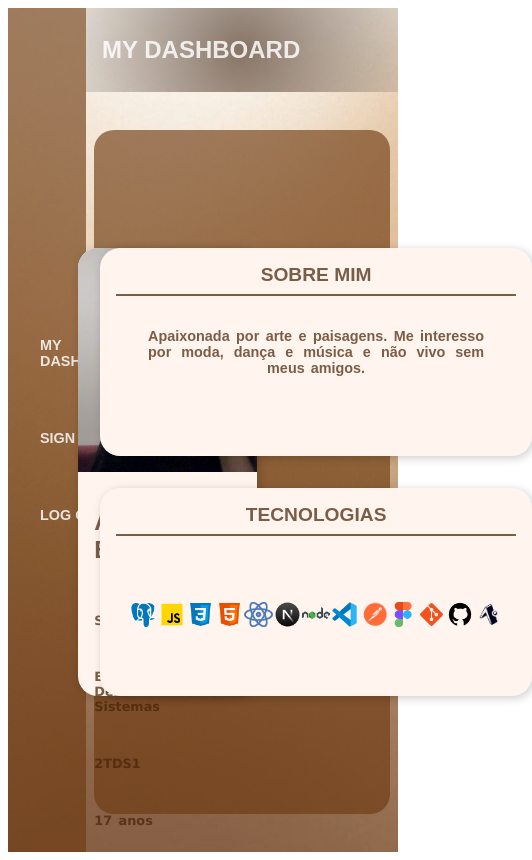
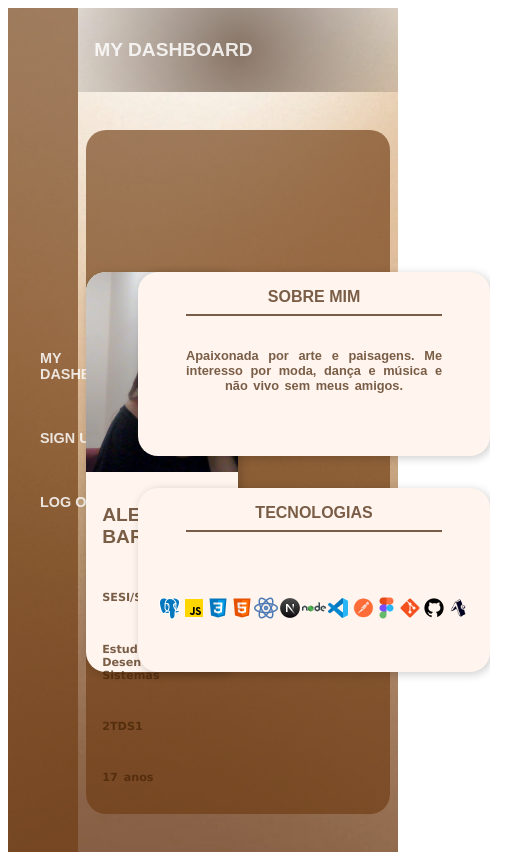
Before and after one commit to 4yob/atividade02-pages-frontend, a Next.js app: page /profile in a window 390 px wide. Shown: the whole page, 532 px wide, since content can reach past the window. Built offline with nearby package versions, Linux system fonts and the light colour scheme.

Commit message:
feat: add laptop responsiveness

```diff
--- a/styles/Card.module.css
+++ b/styles/Card.module.css
@@ -44,3 +44,27 @@
     width: 1.8rem;
     height: 1.8rem;
 }
+
+@media (max-width: 1024px) {
+    .card2 {
+        width: 20rem;
+        height: 10.5rem;
+    }
+
+    .card2 h2 {
+        font-size: 1rem;
+    }
+
+    .card2 p {
+        font-size: 0.8rem;
+    }
+
+    .card2 img {
+        width: 1.5rem;
+        height: 1.5rem;
+    }
+
+    .line {
+        width: 80%;
+    }
+}
--- a/styles/Home.module.css
+++ b/styles/Home.module.css
@@ -146,3 +146,40 @@
 .error-text.success {
     color: green;
 }
+
+@media (max-width: 1024px) {
+    .container {
+        width: 80vw;
+        height: 85vh;
+    }
+
+    .article h1 {
+        font-size: 2rem;
+    }
+
+    .article h3 {
+        font-size: 1rem;
+    }
+
+    .aside h1 {
+        font-size: 1.8rem;
+    }
+
+    .aside p {
+        font-size: 0.8rem;
+    }
+
+    .aside h2 {
+        font-size: 0.8rem;
+    }
+
+    .media {
+        width: 2.5rem;
+        height: 2.5rem;
+    }
+
+    .media img {
+        width: 1.5rem;
+        height: 1.5rem;
+    }
+}
--- a/styles/Profile.module.css
+++ b/styles/Profile.module.css
@@ -143,3 +143,39 @@
     color:rgba(71, 36, 7, 0.726);
     word-spacing: 2px;
 }
+
+@media (max-width: 1024px) {
+    .aside {
+        width: 18vw;
+    }
+
+    .pages {
+        gap: 1.2rem;
+    }
+
+    .container {
+        width: 82vw;
+    }
+
+    .header h1 {
+        font-size: 1.2rem;
+    }
+
+    .block {
+        width: 95%;
+
+    }
+
+    .card1 {
+        width: 22rem;
+        height: 25rem;
+    }
+
+    .description h2 {
+        font-size: 1.2rem;
+    }
+
+    .description p {
+        font-size: 0.7rem;
+    }
+}
```
Also changed, not shown: styles/Button.module.css (+8 -0 lines), styles/Input.module.css (+7 -0 lines).
